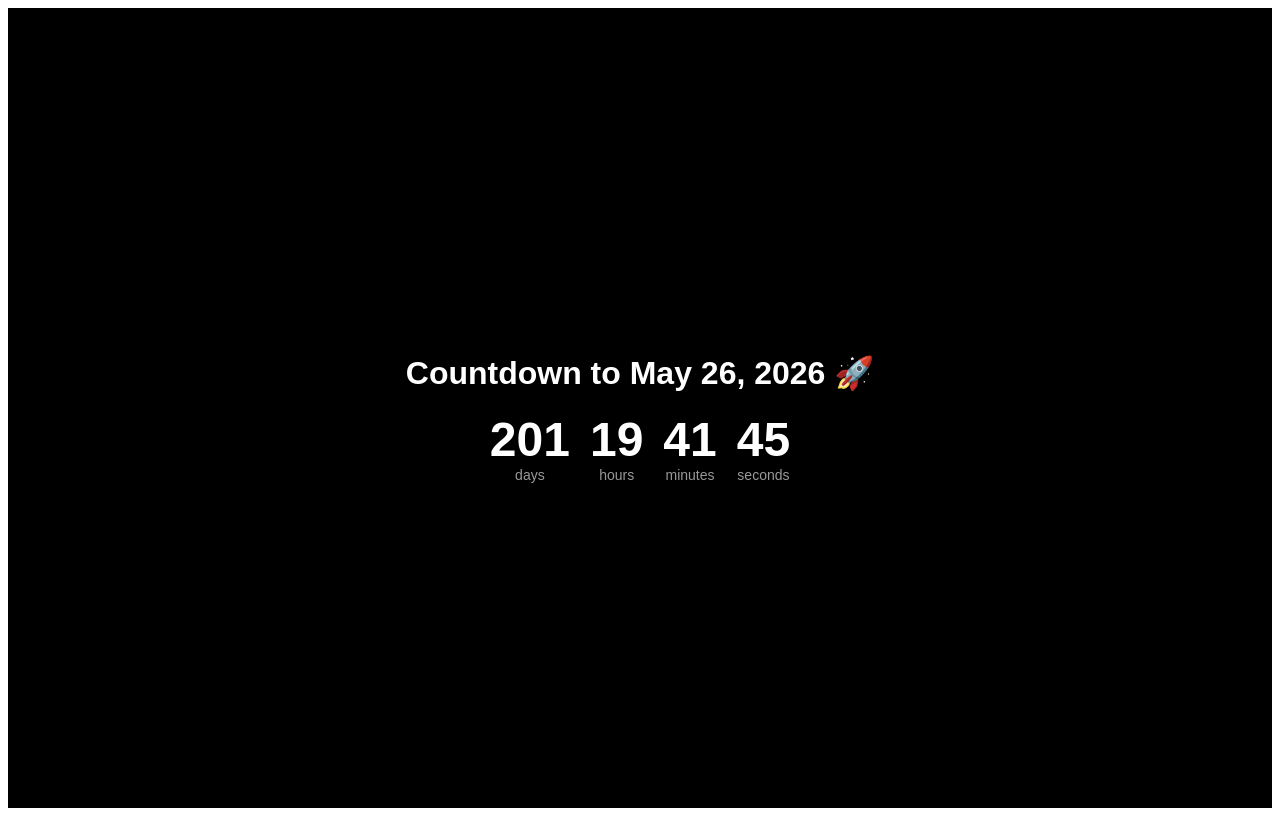
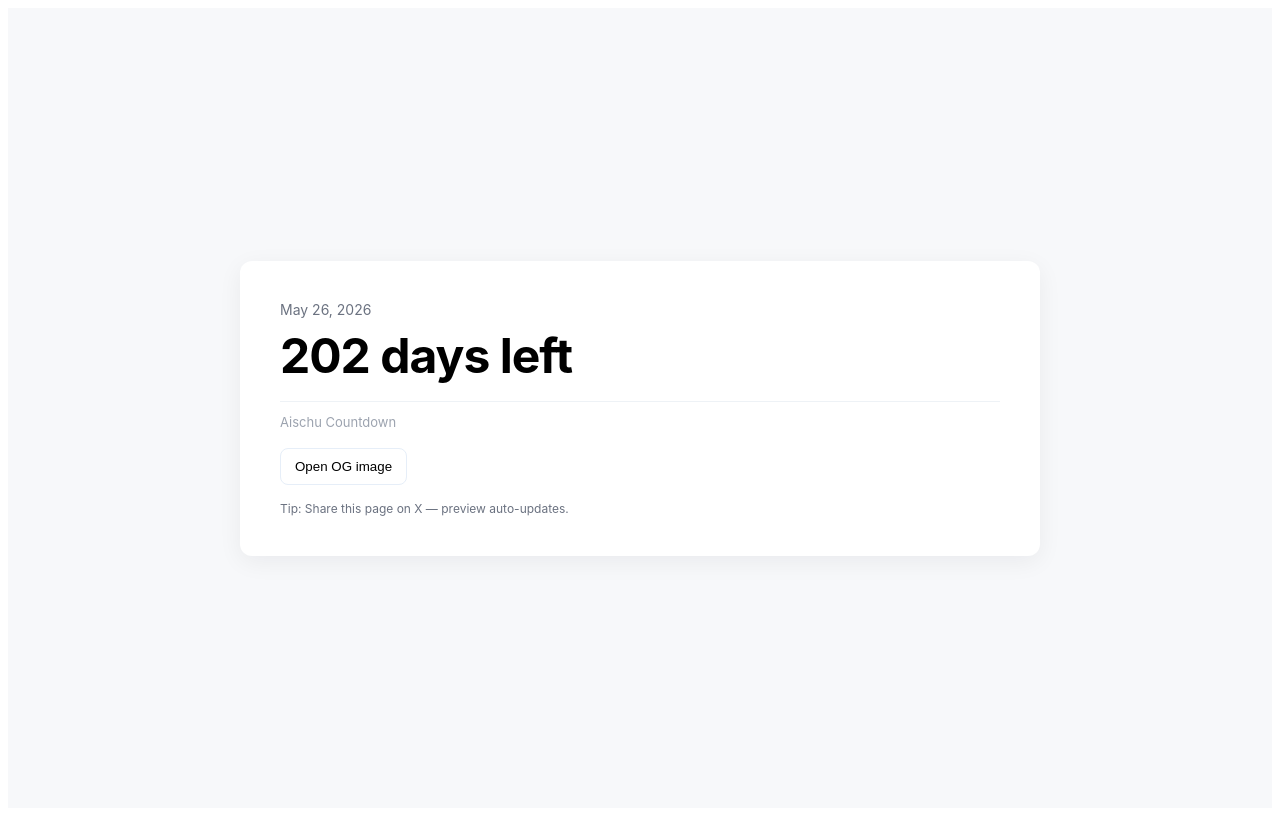
Before and after one commit to ioeshu/countdown, a Next.js app: page / in a window 1280 px wide. Built offline with nearby package versions, Linux system fonts and the light colour scheme; no server answers.

Commit message:
Update page.tsx

```diff
--- a/app/page.tsx
+++ b/app/page.tsx
@@ -1,61 +1,48 @@
+import React from 'react'
 
-"use client";
+const TARGET_DATE = process.env.NEXT_PUBLIC_TARGET_DATE || '2026-05-26'
+const BRAND = process.env.NEXT_PUBLIC_BRAND || 'Aischu Countdown'
 
-import { useEffect, useState } from "react";
-
-const targetDate = new Date("2026-05-26T00:00:00Z").getTime();
-
-function calculateTimeLeft() {
-  const now = new Date().getTime();
-  const diff = targetDate - now;
-
-  if (diff <= 0) {
-    return { days: 0, hours: 0, minutes: 0, seconds: 0 };
-  }
-
-  return {
-    days: Math.floor(diff / (1000 * 60 * 60 * 24)),
-    hours: Math.floor((diff % (1000 * 60 * 60 * 24)) / (1000 * 60 * 60)),
-    minutes: Math.floor((diff % (1000 * 60 * 60)) / (1000 * 60)),
-    seconds: Math.floor((diff % (1000 * 60)) / 1000),
-  };
+function daysLeft(target: string) {
+  const t = new Date(target + 'T00:00:00Z')
+  const now = new Date()
+  const diff = Math.ceil((t.getTime() - now.getTime()) / (1000 * 60 * 60 * 24))
+  return Math.max(0, diff)
 }
 
-export default function Home() {
-  const [timeLeft, setTimeLeft] = useState(calculateTimeLeft());
+export default function Page() {
+  const days = daysLeft(TARGET_DATE)
 
-  useEffect(() => {
-    const timer = setInterval(() => {
-      setTimeLeft(calculateTimeLeft());
-    }, 1000);
-    return () => clearInterval(timer);
-  }, []);
+  // OG refresh param (forces fresh image)
+  const OG_URL = `${
+    process.env.NEXT_PUBLIC_SITE_URL || ''
+  }/api/og?date=${TARGET_DATE}&v=${Date.now()}`
 
   return (
     <main style={{
-      display: "flex",
-      flexDirection: "column",
-      alignItems: "center",
-      justifyContent: "center",
-      minHeight: "100vh",
-      fontFamily: "sans-serif",
-      background: "#000",
-      color: "#fff"
+      minHeight: '100vh',
+      display: 'flex',
+      alignItems: 'center',
+      justifyContent: 'center',
+      fontFamily: 'Inter, system-ui, -apple-system, "Segoe UI", Roboto, Helvetica, Arial, sans-serif',
+      background: '#f7f8fa'
     }}>
-      <h1 style={{ fontSize: "32px", marginBottom: "20px" }}>
-        Countdown to May 26, 2026 🚀
-      </h1>
+      <div style={{width: 720, padding: 40, background: '#fff', borderRadius: 12, boxShadow: '0 6px 24px rgba(15, 23, 42, 0.06)'}}>
+        <div style={{fontSize: 14, color: '#6b7280'}}>May 26, 2026</div>
+        <h1 style={{margin: '8px 0 16px', fontSize: 48, letterSpacing: '-1px'}}>{days} days left</h1>
+        <div style={{height: 1, background: '#eef2f6', margin: '12px 0'}} />
+        <div style={{fontSize: 13, color: '#9ca3af'}}>{BRAND}</div>
 
-      <div style={{ display: "flex", gap: "20px" }}>
-        {Object.entries(timeLeft).map(([label, value]) => (
-          <div key={label} style={{ textAlign: "center" }}>
-            <span style={{ fontSize: "48px", fontWeight: "bold" }}>{value}</span>
-            <span style={{ fontSize: "14px", opacity: 0.6, display: "block" }}>
-              {label}
-            </span>
-          </div>
-        ))}
+        <div style={{marginTop: 18}}>
+          <a href={OG_URL} target="_blank" rel="noopener noreferrer" style={{textDecoration:'none'}}>
+            <button style={{padding: '10px 14px', borderRadius: 8, border: '1px solid #e6eef8', background: '#ffffff'}}>Open OG image</button>
+          </a>
+        </div>
+
+        <div style={{marginTop: 16, fontSize: 12, color: '#6b7280'}}>
+          Tip: Share this page on X — preview auto-updates.
+        </div>
       </div>
     </main>
-  );
+  )
 }
```
